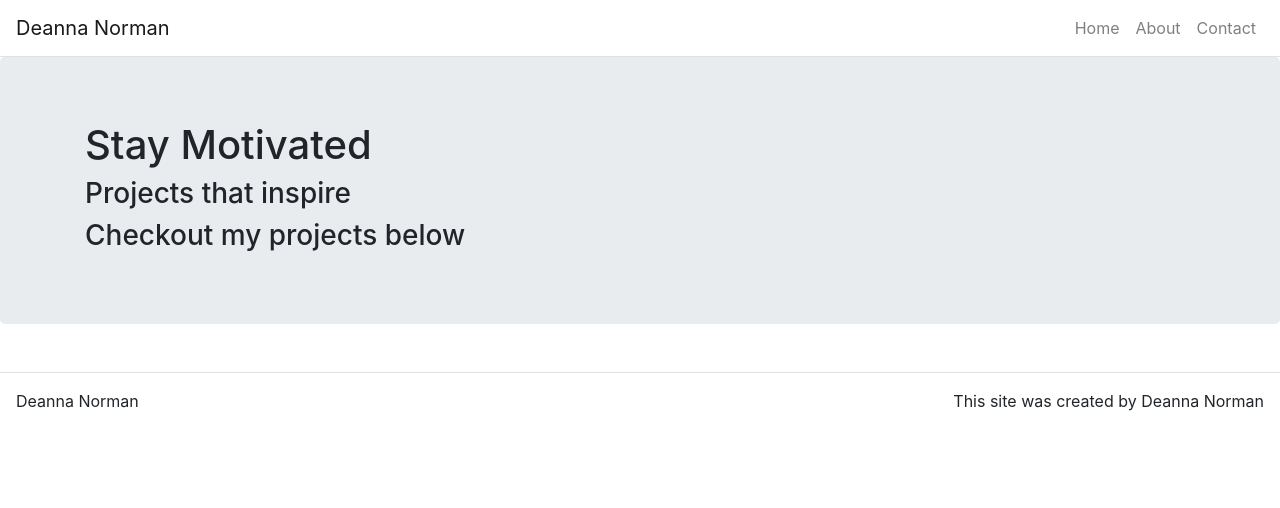
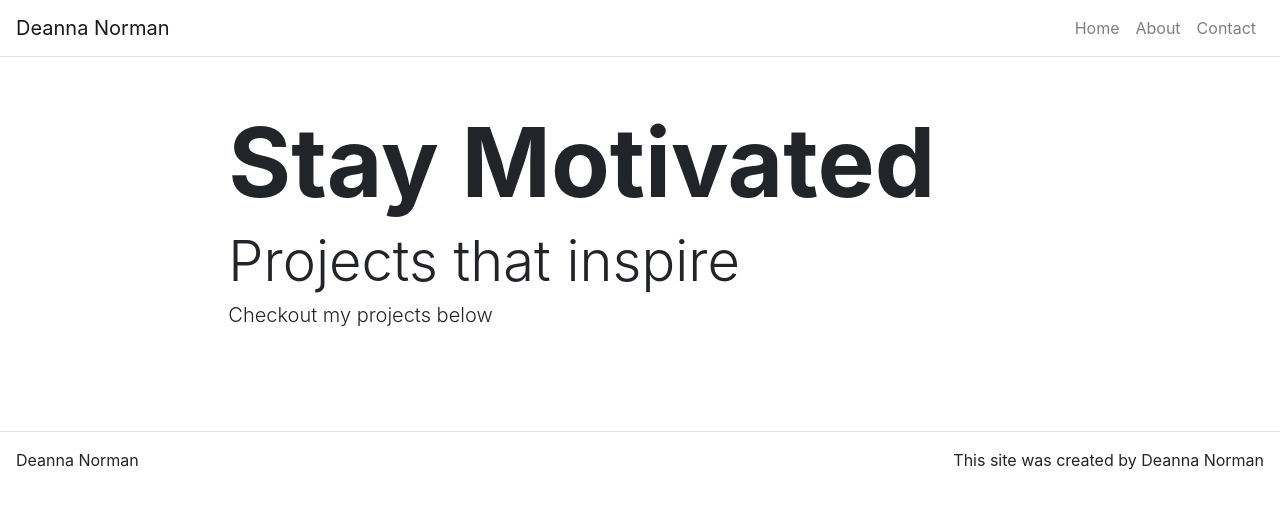
Before and after one commit to dnorman7/portfolio, a React (Create React App) app: page / in a window 1280 px wide. Shown: the top 508 px of the page. Built offline with nearby package versions, Linux system fonts and the light colour scheme.

Commit message:
adds styling to homepage

```diff
--- a/src/components/Hero.js
+++ b/src/components/Hero.js
@@ -7,13 +7,13 @@
 function Hero(props) {
 
     return (
-        <Jumbotron>
-            <Container>
-                <Row>
-                    <Col>
-                        { props.title && <h1>{props.title}</h1> }
-                        { props.subTitle && <h3>{props.subTitle}</h3> }
-                        { props.text&& <h3>{props.text}</h3> }
+        <Jumbotron className="bg-transparent jumbotron-fluid p-0">
+            <Container fluid={true}>
+                <Row className="justify-content-center py-5">
+                    <Col md={8} sm={12}>
+                        { props.title && <h1 className="display-1 font-weight-bolder">{props.title}</h1> }
+                        { props.subTitle && <h3 className="display-4 font-weight-light">{props.subTitle}</h3> }
+                        { props.text&& <h3 className="lead font-weight-light">{props.text}</h3> }
                     </Col>
                 </Row>
             </Container>
```
